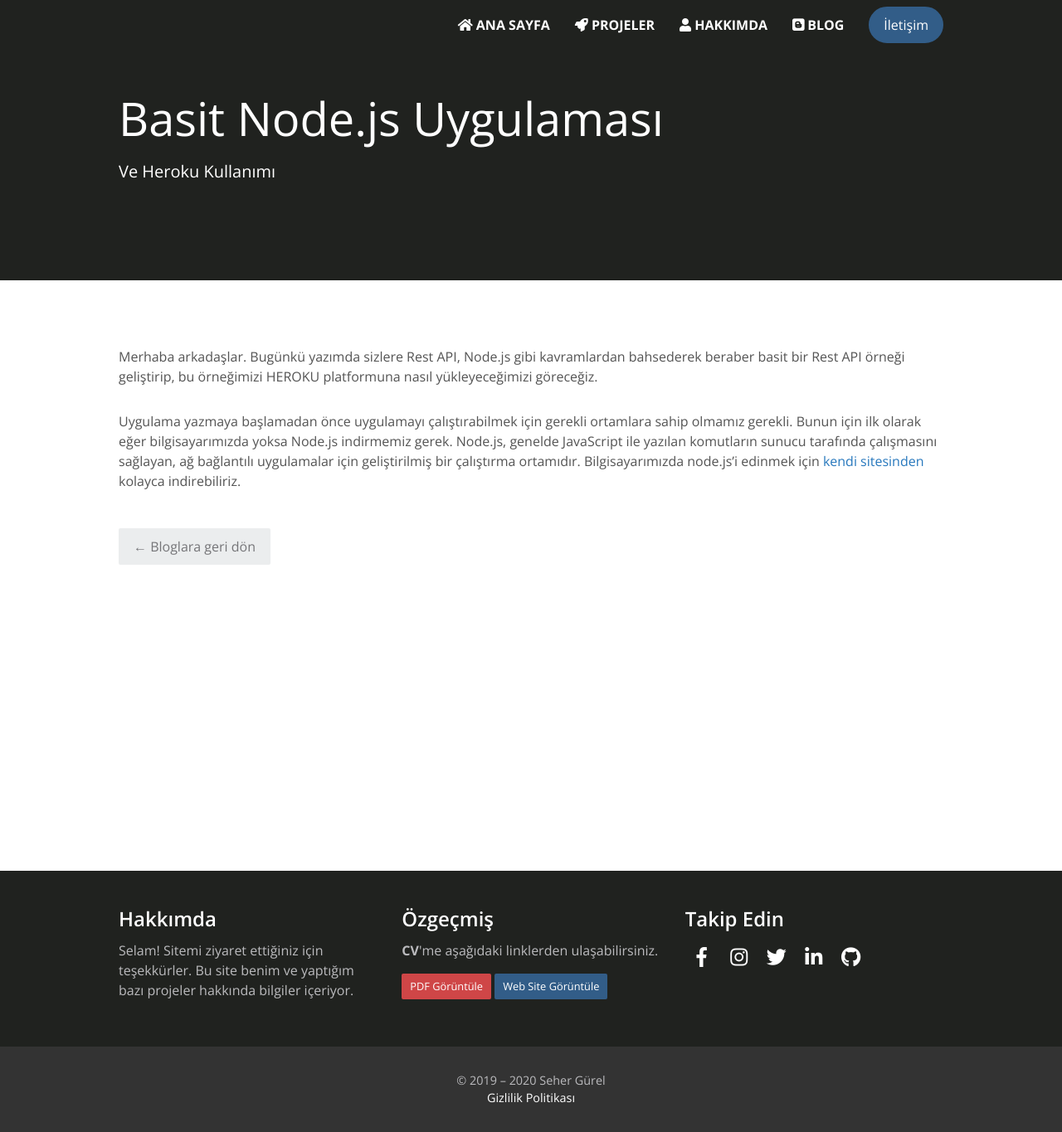
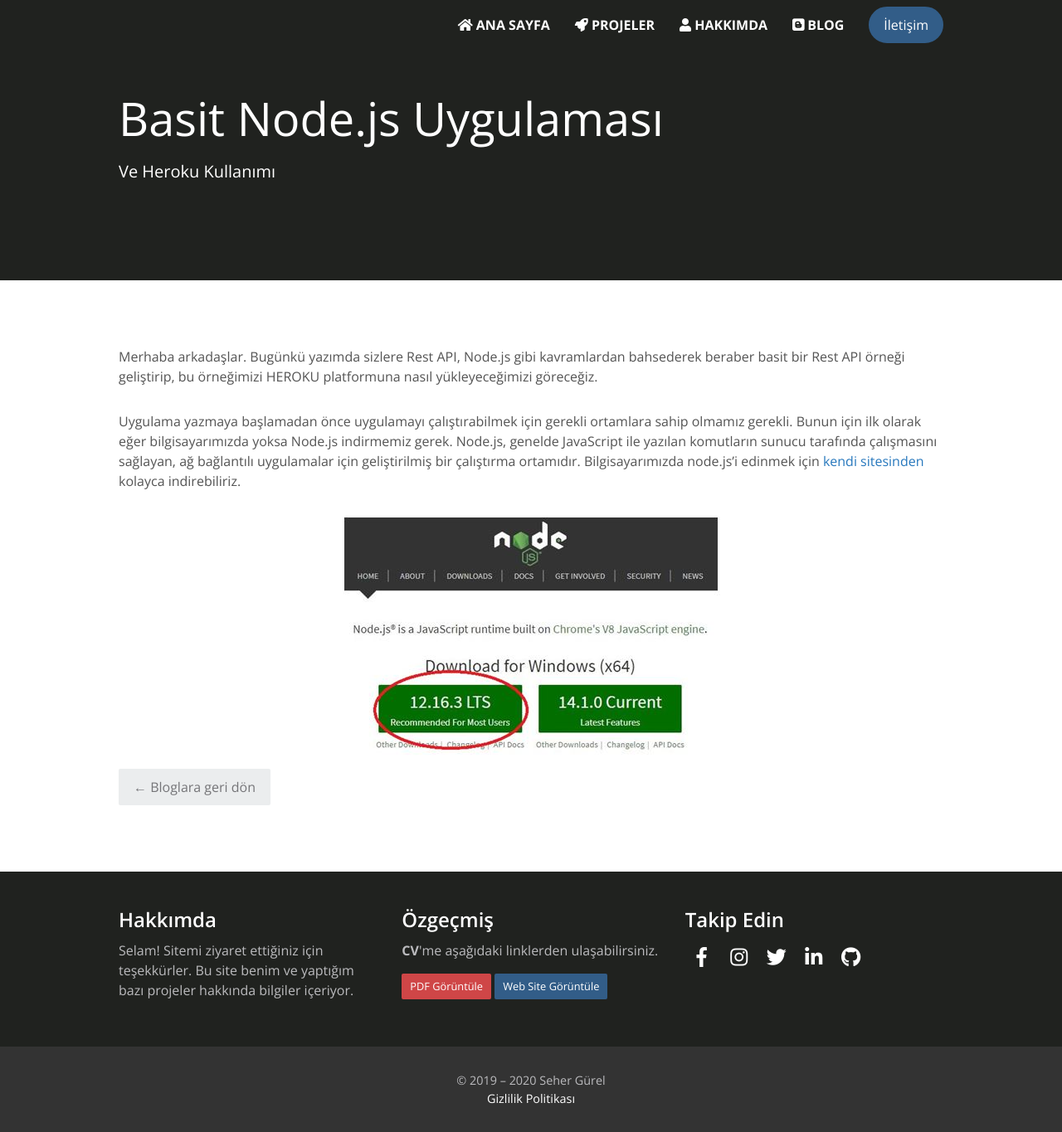
Before and after one commit to shrgrl/shrgrl.github.io, a Jekyll site: the page built from _restApi/index.html, in a window 1280 px wide and 1365 px high. Shown: the whole window at 83% size. Built offline with Jekyll 4.4.1, drawn with Linux system fonts in a browser that asks for light colours; nearby versions of some CDN libraries; comment, search, counter and statistics services are not loaded.

Commit message:
Update index.html

```diff
--- a/_restApi/index.html
+++ b/_restApi/index.html
@@ -12,7 +12,7 @@
   sağlayan, ağ bağlantılı uygulamalar için geliştirilmiş bir çalıştırma ortamıdır. Bilgisayarımızda node.js’i edinmek için
   <a href="https://nodejs.org/en/" target="_blank">kendi sitesinden</a> kolayca indirebiliriz.</p>
 
-
+<img src="https://github.com/shrgrl/shrgrl.github.io/blob/master/assets/images/restApi/node.jpg" style="display: block; margin: auto;" />
 
 
 
```
